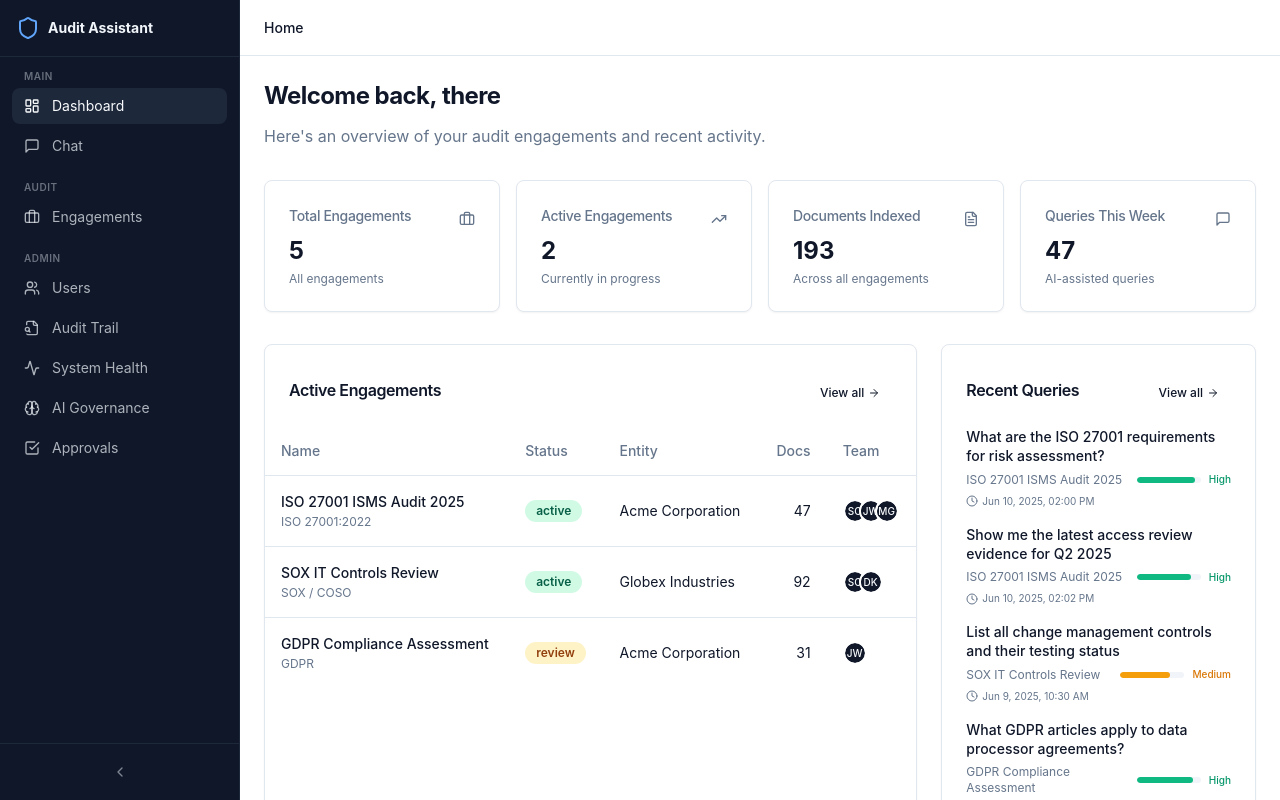
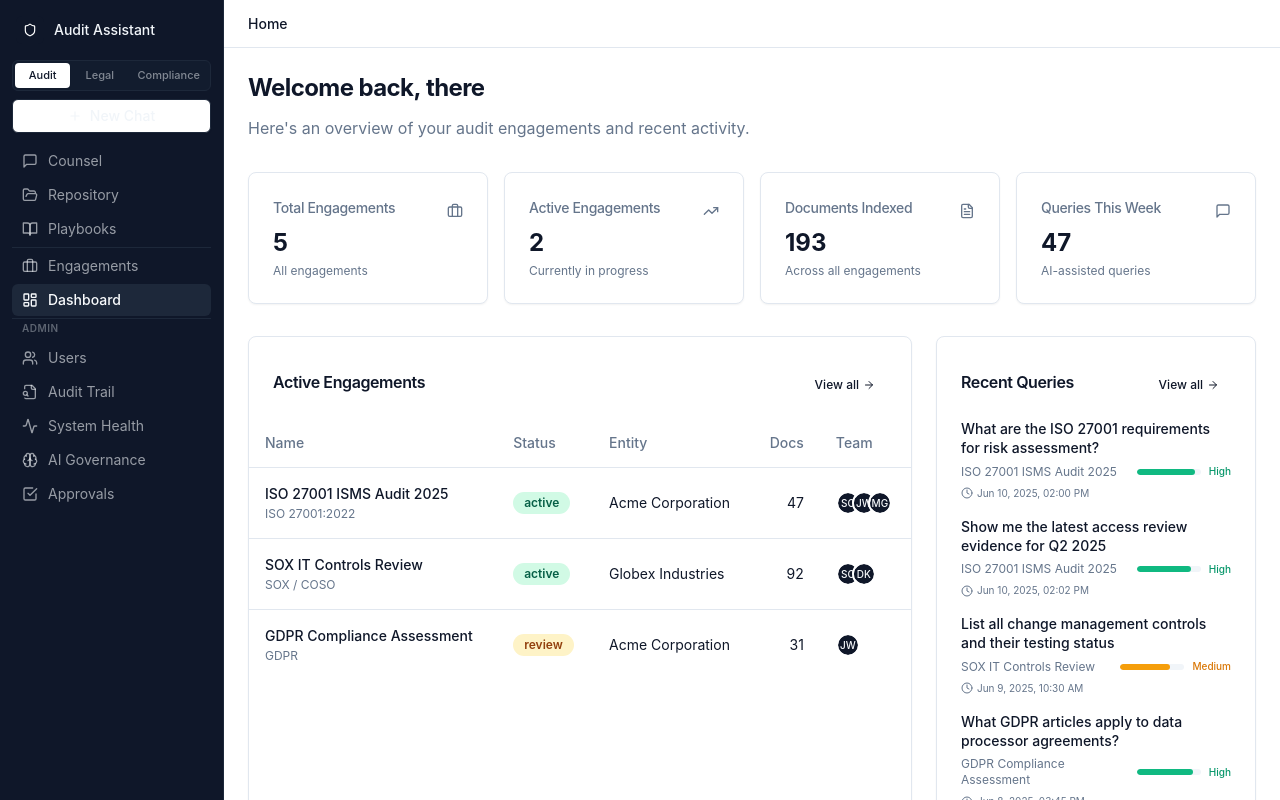
Before and after one commit to makbarsyahwana/audit-assistant-ui, a Next.js app: page / in a window 1280 px wide. Built offline with nearby package versions, Linux system fonts and the light colour scheme; no server answers.

Commit message:
refactor(layout): enhance layout components with mode support
- Add mode selector to header
- Update sidebar navigation with mode-specific items
- Add playbooks and repository links
- Enhance app shell with mode context integration

```diff
--- a/src/components/layout/app-shell.tsx
+++ b/src/components/layout/app-shell.tsx
@@ -1,18 +1,25 @@
 "use client";
 
+import { usePathname } from "next/navigation";
+import { ModeProvider } from "@/contexts/ModeContext";
 import { Sidebar } from "./sidebar";
 import { Header } from "./header";
 
 export function AppShell({ children }: { children: React.ReactNode }) {
+  const pathname = usePathname();
+  const isChat = pathname === "/chat";
+
   return (
-    <div className="flex h-screen overflow-hidden">
-      <Sidebar />
-      <div className="flex flex-1 flex-col overflow-hidden">
-        <Header />
-        <main className="flex-1 overflow-y-auto bg-background p-6 scrollbar-thin">
-          {children}
-        </main>
+    <ModeProvider>
+      <div className="flex h-screen overflow-hidden bg-background">
+        <Sidebar />
+        <div className="flex flex-1 flex-col overflow-hidden">
+          {!isChat && <Header />}
+          <main className={isChat ? "flex-1 overflow-hidden" : "flex-1 overflow-y-auto p-6 scrollbar-thin"}>
+            {children}
+          </main>
+        </div>
       </div>
-    </div>
+    </ModeProvider>
   );
 }
--- a/src/components/layout/header.tsx
+++ b/src/components/layout/header.tsx
@@ -19,32 +19,18 @@ export function Header() {
   const pathname = usePathname();
 
   const breadcrumbs = generateBreadcrumbs(pathname);
+  const currentPage = breadcrumbs[breadcrumbs.length - 1]?.label || "Home";
 
   return (
-    <header className="flex h-14 items-center justify-between border-b bg-background px-6">
-      <nav className="flex items-center gap-1 text-sm text-muted-foreground">
-        {breadcrumbs.map((crumb, index) => (
-          <span key={crumb.path} className="flex items-center gap-1">
-            {index > 0 && <ChevronRight className="h-3 w-3" />}
-            <span
-              className={
-                index === breadcrumbs.length - 1
-                  ? "font-medium text-foreground"
-                  : ""
-              }
-            >
-              {crumb.label}
-            </span>
-          </span>
-        ))}
-      </nav>
+    <header className="flex h-12 items-center justify-between border-b border-border bg-background px-6">
+      <span className="text-sm font-medium text-foreground">{currentPage}</span>
 
       <div className="flex items-center gap-3">
         {session?.user && (
           <DropdownMenu>
-            <DropdownMenuTrigger className="flex items-center gap-2 rounded-lg px-2 py-1.5 hover:bg-accent transition-colors outline-none">
+            <DropdownMenuTrigger className="flex items-center gap-2 rounded-md px-2 py-1.5 hover:bg-muted transition-colors outline-none">
               <Avatar className="h-7 w-7">
-                <AvatarFallback className="text-xs bg-primary text-primary-foreground">
+                <AvatarFallback className="text-xs bg-foreground text-background font-medium">
                   {getInitials(session.user.name || "U")}
                 </AvatarFallback>
               </Avatar>
--- a/src/components/layout/sidebar.tsx
+++ b/src/components/layout/sidebar.tsx
@@ -1,24 +1,26 @@
 "use client";
 
-import { useState } from "react";
 import Link from "next/link";
 import { usePathname } from "next/navigation";
+import { useSession } from "next-auth/react";
 import {
   LayoutDashboard,
   MessageSquare,
+  FolderOpen,
+  BookOpen,
   Briefcase,
-  Shield,
   FileSearch,
   Users,
   Activity,
   Brain,
   CheckSquare,
-  ChevronLeft,
-  ChevronRight,
+  Plus,
+  Shield,
 } from "lucide-react";
 import { cn } from "@/lib/utils";
-import { ScrambleHover } from "@/components/fancy/scramble-hover";
-import { Separator } from "@/components/ui/separator";
+import { getInitials } from "@/lib/utils";
+import { useModeContext } from "@/contexts/ModeContext";
+import { ModeSelector } from "./mode-selector";
 
 interface NavItem {
   label: string;
@@ -26,13 +28,10 @@ interface NavItem {
   icon: React.ElementType;
 }
 
-const mainNav: NavItem[] = [
-  { label: "Dashboard", href: "/", icon: LayoutDashboard },
-  { label: "Chat", href: "/chat", icon: MessageSquare },
-];
-
-const auditNav: NavItem[] = [
-  { label: "Engagements", href: "/engagements", icon: Briefcase },
+const platformNav: NavItem[] = [
+  { label: "Counsel", href: "/chat", icon: MessageSquare },
+  { label: "Repository", href: "/repository", icon: FolderOpen },
+  { label: "Playbooks", href: "/playbooks", icon: BookOpen },
 ];
 
 const adminNav: NavItem[] = [
@@ -45,7 +44,8 @@ const adminNav: NavItem[] = [
 
 export function Sidebar() {
   const pathname = usePathname();
-  const [collapsed, setCollapsed] = useState(false);
+  const { data: session } = useSession();
+  const { config } = useModeContext();
 
   const isActive = (href: string) => {
     if (href === "/") return pathname === "/";
@@ -61,71 +61,69 @@ export function Sidebar() {
         key={item.href}
         href={item.href}
         className={cn(
-          "flex items-center gap-3 rounded-lg px-3 py-2 text-sm transition-colors",
+          "flex items-center gap-2.5 rounded-md px-2.5 py-1.5 text-sm transition-colors",
           active
-            ? "bg-sidebar-accent text-sidebar-accent-foreground"
-            : "text-sidebar-foreground/70 hover:bg-sidebar-accent/50 hover:text-sidebar-foreground"
+            ? "bg-sidebar-accent text-sidebar-accent-foreground font-medium"
+            : "text-sidebar-foreground/60 hover:bg-sidebar-accent/60 hover:text-sidebar-foreground"
         )}
       >
         <Icon className="h-4 w-4 shrink-0" />
-        {!collapsed && (
-          <ScrambleHover className="truncate" scrambleSpeed={30} maxIterations={8}>
-            {item.label}
-          </ScrambleHover>
-        )}
+        <span className="truncate">{item.label}</span>
       </Link>
     );
   };
 
-  const renderSection = (label: string, items: NavItem[]) => (
-    <div className="space-y-1">
-      {!collapsed && (
-        <p className="px-3 text-[10px] font-semibold uppercase tracking-wider text-sidebar-foreground/40">
-          {label}
-        </p>
-      )}
-      {items.map(renderNavItem)}
-    </div>
-  );
-
   return (
-    <aside
-      className={cn(
-        "flex h-screen flex-col border-r border-sidebar-border bg-sidebar transition-all duration-300",
-        collapsed ? "w-16" : "w-60"
-      )}
-    >
-      <div className="flex h-14 items-center gap-2 px-4">
-        <Shield className="h-6 w-6 shrink-0 text-blue-400" />
-        {!collapsed && (
-          <span className="font-heading text-sm font-bold text-sidebar-foreground">
-            Audit Assistant
-          </span>
-        )}
+    <aside className="flex h-screen w-56 flex-col border-r border-sidebar-border bg-sidebar">
+      {/* User block */}
+      <div className="flex items-center gap-2.5 px-4 py-4">
+        <div className="flex h-7 w-7 shrink-0 items-center justify-center rounded-md bg-foreground text-[11px] font-semibold text-background">
+          {session?.user?.name ? getInitials(session.user.name) : <Shield className="h-3.5 w-3.5" />}
+        </div>
+        <span className="truncate text-sm font-medium text-sidebar-foreground">
+          {session?.user?.name || "Audit Assistant"}
+        </span>
       </div>
 
-      <Separator className="bg-sidebar-border" />
+      {/* Mode selector */}
+      <div className="px-3 pb-2">
+        <ModeSelector />
+      </div>
 
-      <nav className="flex-1 space-y-4 overflow-y-auto p-3 scrollbar-thin">
-        {renderSection("Main", mainNav)}
-        {renderSection("Audit", auditNav)}
-        {renderSection("Admin", adminNav)}
+      {/* New Chat button */}
+      <div className="px-3 pb-3">
+        <Link href="/chat">
+          <button className="flex w-full items-center justify-center gap-2 rounded-md border border-sidebar-border bg-white px-3 py-1.5 text-sm font-medium text-sidebar-foreground shadow-sm hover:bg-sidebar-accent/40 transition-colors">
+            <Plus className="h-3.5 w-3.5" />
+            New Chat
+          </button>
+        </Link>
+      </div>
+
+      {/* Nav */}
+      <nav className="flex-1 overflow-y-auto px-3 scrollbar-thin space-y-0.5">
+        {platformNav.map(renderNavItem)}
+
+        <div className="my-3 border-t border-sidebar-border" />
+
+        {renderNavItem({
+          label: config.terminology.topLevelEntityPlural,
+          href: "/engagements",
+          icon: Briefcase,
+        })}
+        {renderNavItem({
+          label: "Dashboard",
+          href: "/",
+          icon: LayoutDashboard,
+        })}
+
+        <div className="my-3 border-t border-sidebar-border" />
+
+        <p className="px-2.5 pb-1 text-[10px] font-semibold uppercase tracking-wider text-sidebar-foreground/35">
+          Admin
+        </p>
+        {adminNav.map(renderNavItem)}
       </nav>
-
-      <Separator className="bg-sidebar-border" />
-
-      <div className="p-3">
-        <button
-          onClick={() => setCollapsed(!collapsed)}
-          className="flex w-full items-center justify-center rounded-lg p-2 text-sidebar-foreground/50 hover:bg-sidebar-accent/50 hover:text-sidebar-foreground transition-colors"
-        >
-          {collapsed ? (
-            <ChevronRight className="h-4 w-4" />
-          ) : (
-            <ChevronLeft className="h-4 w-4" />
-          )}
-        </button>
-      </div>
     </aside>
   );
 }
```
